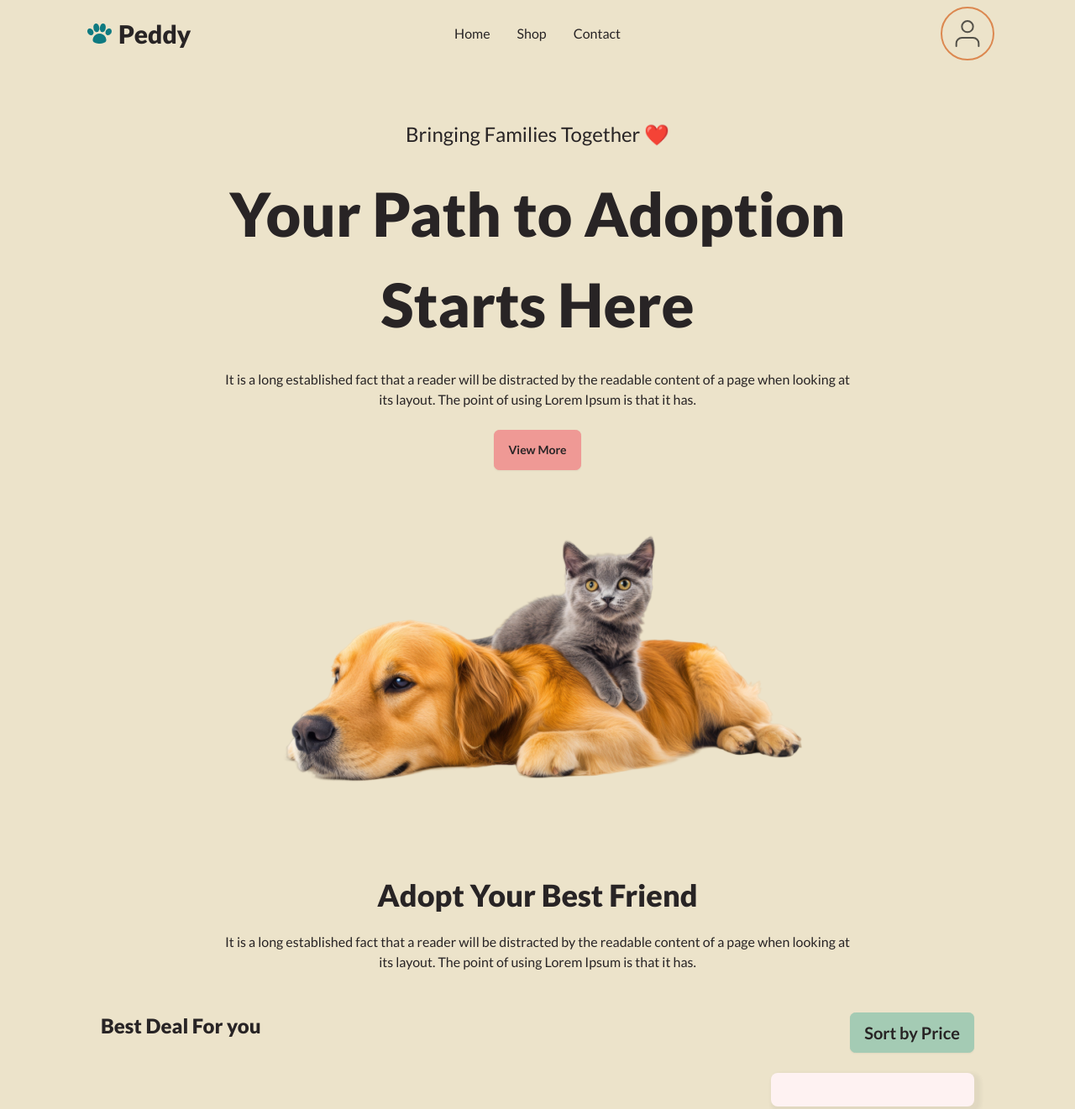
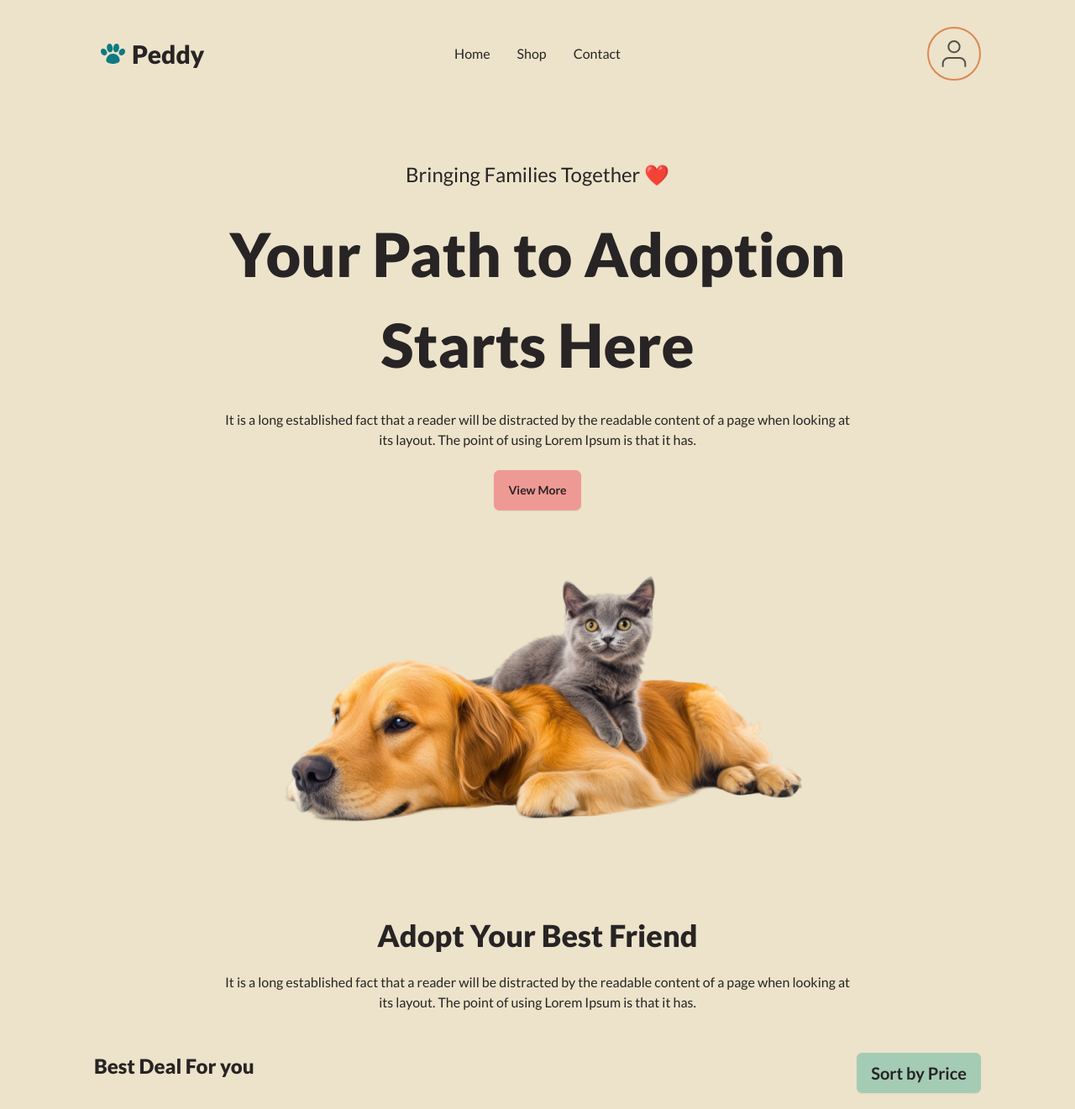
Before and after one commit to KYusufbd/peddy-pet-adoption-site, a website built with Vite: page index.html in a window 1280 px wide. Shown: the top 1321 px of the page at 84% size. Built offline with nearby package versions, Linux system fonts and the light colour scheme; no server answers.

Commit message:
Finally fixed some errors after hard struggle.

```diff
--- a/css/main.css
+++ b/css/main.css
@@ -50,12 +50,12 @@
 }
 
 .sect {
-  @apply max-w-page-width;
   @apply py-8;
   @apply px-4;
   @apply md:px-8;
   @apply mx-auto;
-  @apply w-full;
+  width: 1120px;
+  max-width: 100%;
 }
 
 #categories img {
@@ -90,7 +90,6 @@
 
 .card-btns button {
   padding: 8px 12px;
-  margin: 4px;
 }
 
 .pet-card svg {
--- a/index.html
+++ b/index.html
@@ -8,9 +8,9 @@
     <script src="/js/svg_icons.js"></script>
   </head>
   <body class="text-base text-primary-content">
-    <header>
+    <header class="w-full">
       <!-- Navbar -->
-      <div class="navbar max-w-page-width mx-auto bg-base-100 mb-8">
+      <div class="navbar sect mx-auto bg-base-100 mb-8">
         <div class="navbar-start flex flex-row gap-2">
           <div class="dropdown">
             <div tabindex="0" role="button" class="btn btn-ghost lg:hidden">
@@ -109,7 +109,7 @@
         </div>
       </div>
     </header>
-    <main class="flex flex-col">
+    <main class="flex flex-col w-full">
       <!-- Banner section -->
       <section class="sect">
         <div class="flex flex-col w-full gap-12">
@@ -138,7 +138,7 @@
       <section id="adopt" class="sect flex flex-col gap-6">
         <div class="w-full flex flex-col gap-6">
           <h2 class="font-black text-center mx-auto">Adopt Your Best Friend</h2>
-          <p class="max-w-[752px] text-center mx-auto">
+          <p class="w-full lg:max-w-[752px] text-center mx-auto">
             It is a long established fact that a reader will be distracted by
             the readable content of a page when looking at its layout. The point
             of using Lorem Ipsum is that it has.
@@ -150,9 +150,9 @@
           class="w-full flex flex-row flex-wrap justify-between gap-3"
         ></div>
         <!-- Heading and sort button -->
-        <div class="w-full flex flex-row justify-between">
+        <div class="w-full flex flex-col md:flex-row justify-between gap-4">
           <h5 class="font-black">Best Deal For you</h5>
-          <button onclick="sortByPrice()" id="sort-btn" class="btn btn-secondary text-xl">
+          <button onclick="sortByPrice()" id="sort-btn" class="btn btn-secondary text-xl max-w-full">
             Sort by Price
           </button>
         </div>
--- a/js/app.js
+++ b/js/app.js
@@ -96,7 +96,7 @@ function displayPets(source = 'pets') {
                   <p>Price : ${e.price ? e.price : "Not available"}$</p>
                 </div>
               </div>
-              <div class="w-full flex flex-row justify-between card-btns">
+              <div class="w-full flex flex-row flex-wrap justify-between card-btns">
                 <button class="btn btn-accent">${likeSvg}</button>
                 <button class="btn btn-accent">Adopt</button>
                 <button class="btn btn-accent">Details</button>
--- a/tailwind.config.js
+++ b/tailwind.config.js
@@ -10,7 +10,7 @@ module.exports = {
     },
     extend: {
       maxWidth: {
-        'page-width': '69rem'
+        'page-width': '1120px'
       }
     },
   },
```
